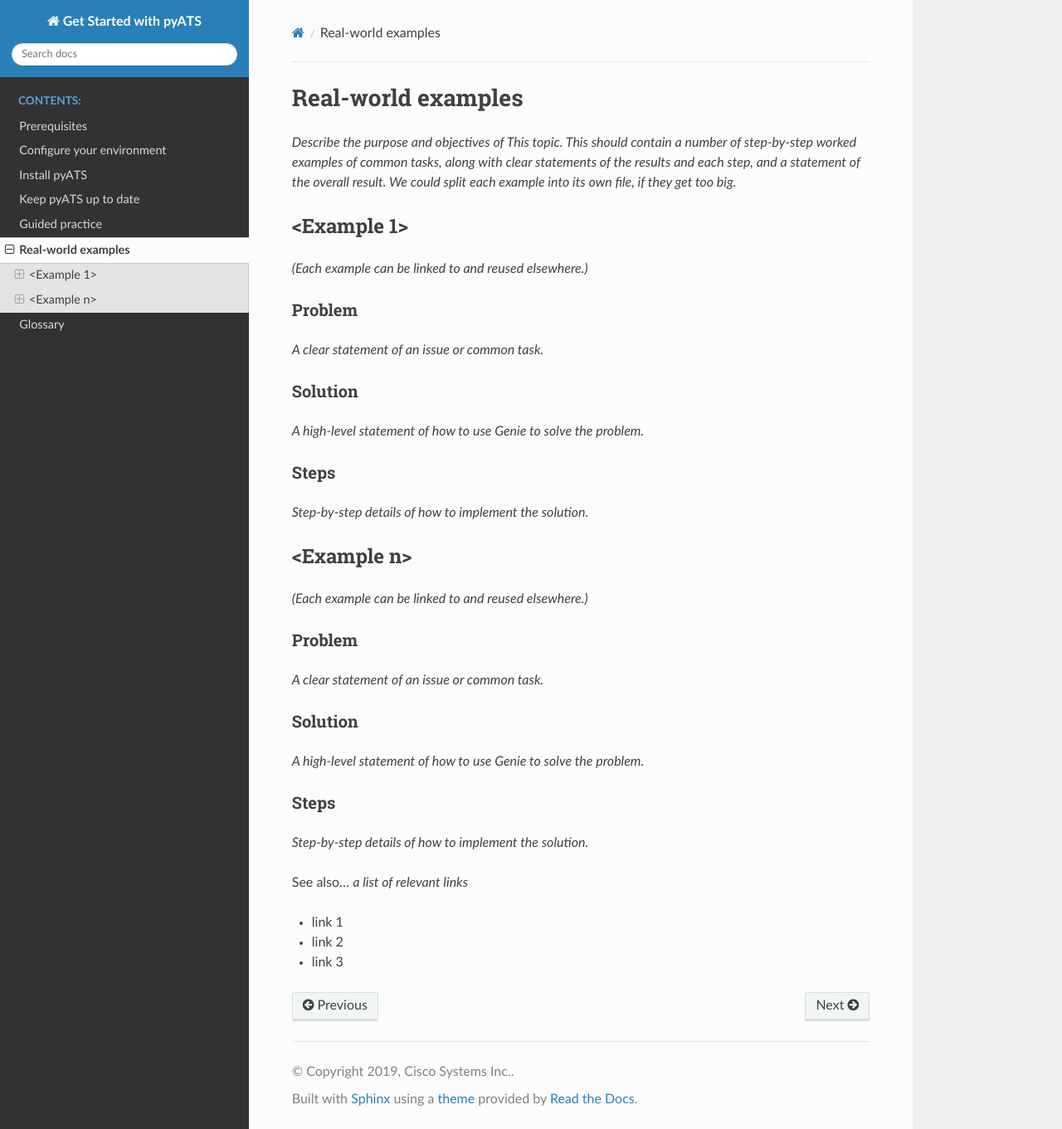
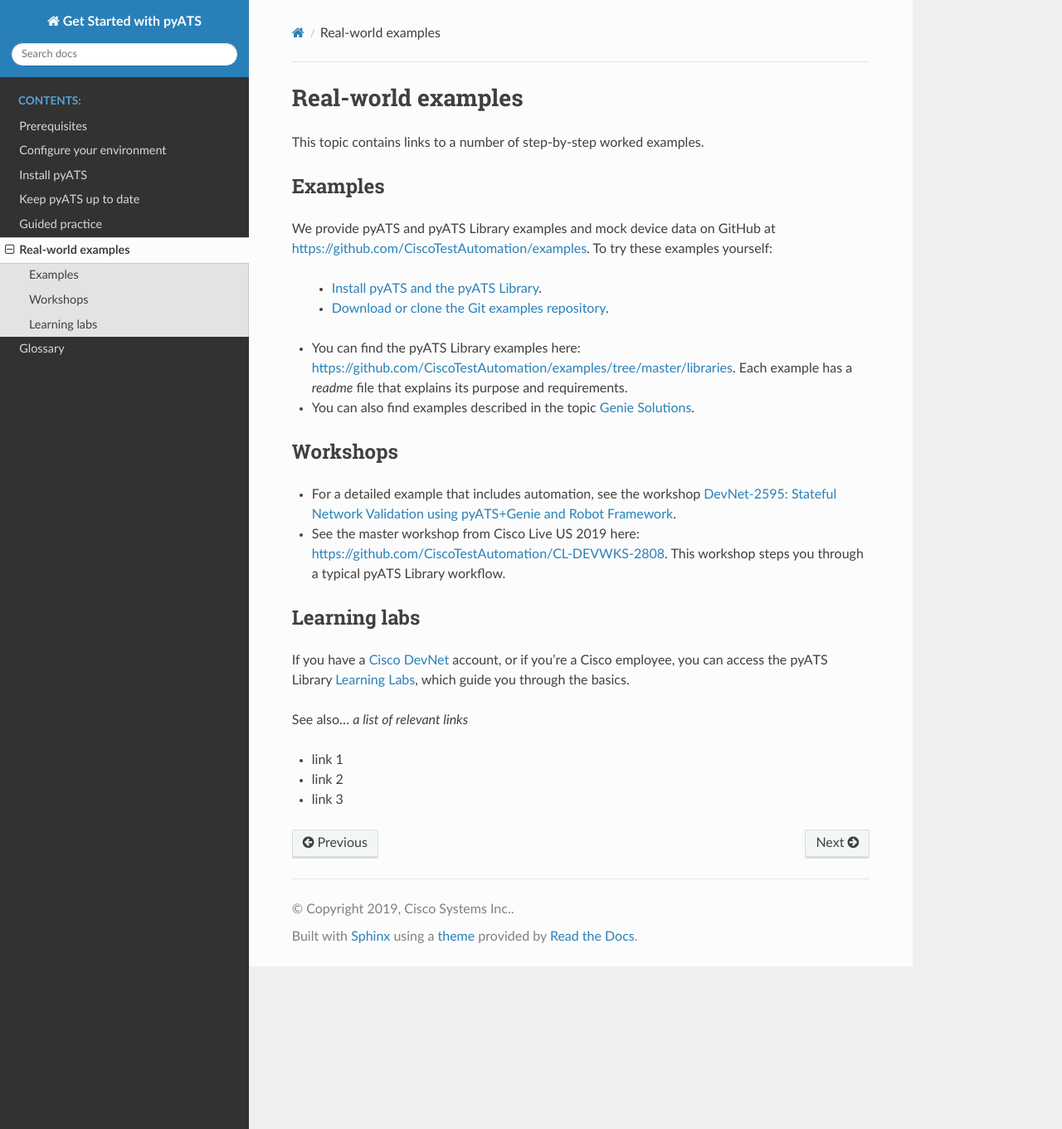
Before and after one commit to CiscoTestAutomation/getting-started, a Sphinx documentation site: the page built from source/scenarios/scenarios.rst, in a window 1280 px wide and 1361 px high. Shown: the whole window at 83% size. Built offline with Sphinx 7.4.7 and the Read the Docs theme 2.0.0, drawn with Linux system fonts in a browser that asks for light colours; pages that are not in the unit, such as notebooks, are missing from menus.

Commit message:
First draft of real-world examples topic.

```diff
--- a/source/scenarios/scenarios.rst
+++ b/source/scenarios/scenarios.rst
@@ -1,38 +1,28 @@
 Real-world examples
 ======================
-*Describe the purpose and objectives of This topic. This should contain a number of step-by-step worked examples of common tasks, along with clear statements of the results and each step, and a statement of the overall result. We could split each example into its own file, if they get too big.*
+This topic contains links to a number of step-by-step worked examples.
 
-<Example 1>
-^^^^^^^^^^^
-*(Each example can be linked to and reused elsewhere.)*
+Examples
+-------------------
+We provide |pyATS| and |library| examples and mock device data on GitHub at https://github.com/CiscoTestAutomation/examples. To try these examples yourself:
 
-Problem
-""""""""
-*A clear statement of an issue or common task.*
+ * :ref:`Install pyATS and the pyATS Library <install-pyats>`.
+ * :ref:`clone-git-examples`.
 
-Solution
-""""""""
-*A high-level statement of how to use Genie to solve the problem.*
+* You can find the |library| examples here: https://github.com/CiscoTestAutomation/examples/tree/master/libraries. Each example has a *readme* file that explains its purpose and requirements.
 
-Steps
-""""""
-*Step-by-step details of how to implement the solution.*
+* You can also find examples described in the topic `Genie Solutions <https://pubhub.devnetcloud.com/media/genie-docs/docs/solutions/index.html#genie-solutions>`_.
 
-<Example n>
-^^^^^^^^^^^
-*(Each example can be linked to and reused elsewhere.)*
 
-Problem
-""""""""
-*A clear statement of an issue or common task.*
+Workshops
+---------
+* For a detailed example that includes automation, see the workshop `DevNet-2595: Stateful Network Validation using pyATS+Genie and Robot Framework <https://github.com/CiscoTestAutomation/CL-DevNet-2595/blob/master/README.md>`_.
 
-Solution
-""""""""
-*A high-level statement of how to use Genie to solve the problem.*
+* See the master workshop from Cisco Live US 2019 here: https://github.com/CiscoTestAutomation/CL-DEVWKS-2808. This workshop steps you through a typical |library| workflow.
 
-Steps
-""""""
-*Step-by-step details of how to implement the solution.*
+Learning labs
+-------------
+If you have a `Cisco DevNet <https://developer.cisco.com/>`_ account, or if you're a Cisco employee, you can access the |library| `Learning Labs <https://developer.cisco.com/learning/lab/intro-to-genie/step/1>`_, which guide you through the basics.
 
 
 See also...
```
